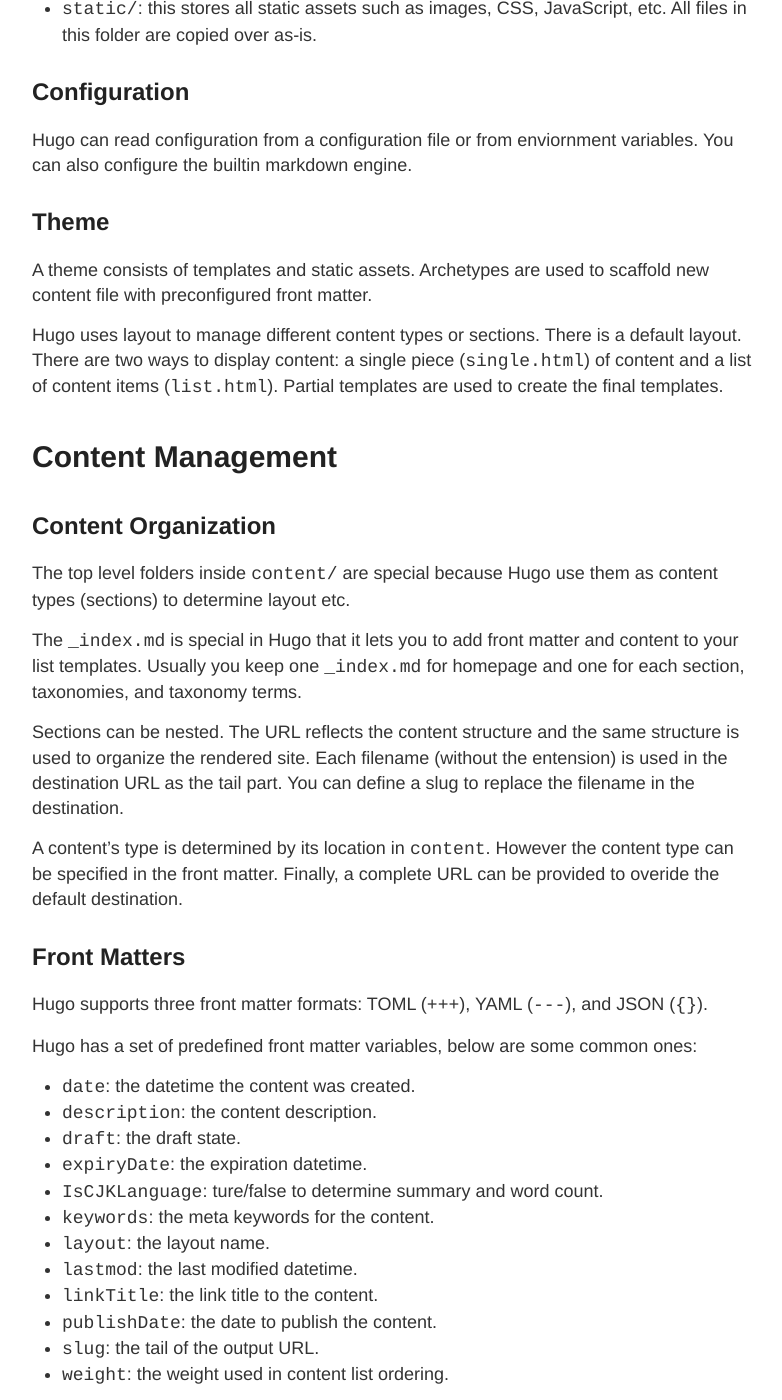
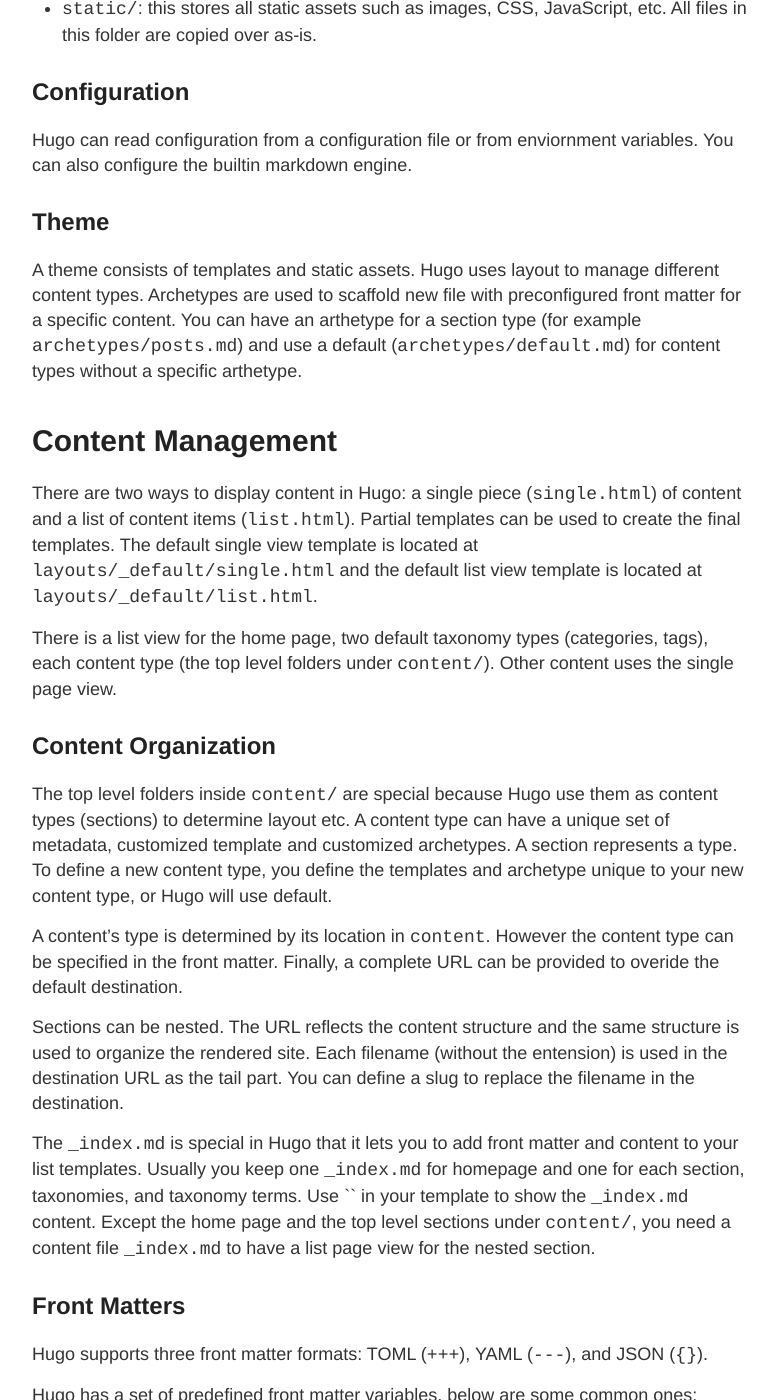
Before and after one commit to YingLiu4203/old-dev-blog, a Jekyll site: the page built from _posts/2018-02-02-hugo-note.md, in a window 1280 px wide and 1400 px high, scrolled down 1041 px. Shown: the whole window, without its empty margins (248-1030 px from the left). Built offline with Jekyll 4.4.1, drawn with Linux system fonts in a browser that asks for light colours; comment, search, counter and statistics services are not loaded; some of the changed text lies outside the part shown.

Commit message:
add  content management and menus

````diff
--- a/_posts/2018-02-02-hugo-note.md
+++ b/_posts/2018-02-02-hugo-note.md
@@ -34,21 +34,23 @@ Hugo can read configuration from a configuration file or from enviornment variab
 
 ## Theme
 
-A theme consists of templates and static assets. Archetypes are used to scaffold new content file with preconfigured front matter.
-
-Hugo uses layout to manage different content types or sections. There is a default layout. There are two ways to display content: a single piece (`single.html`) of content and a list of content items (`list.html`). Partial templates are used to create the final templates.
+A theme consists of templates and static assets. Hugo uses layout to manage different content types. Archetypes are used to scaffold new file with preconfigured front matter for a specific content. You can have an arthetype for a section type (for example `archetypes/posts.md`) and use a default (`archetypes/default.md`) for content types without a specific arthetype.
 
 # Content Management
 
+There are two ways to display content in Hugo: a single piece (`single.html`) of content and a list of content items (`list.html`). Partial templates can be used to create the final templates. The default single view template is located at `layouts/_default/single.html` and the default list view template is located at `layouts/_default/list.html`.
+
+There is a list view for the home page, two default taxonomy types (categories, tags), each content type (the top level folders under `content/`). Other content uses the single page view.
+
 ## Content Organization
 
-The top level folders inside `content/` are special because Hugo use them as content types (sections) to determine layout etc.
+The top level folders inside `content/` are special because Hugo use them as content types (sections) to determine layout etc.  A content type can have a unique set of metadata, customized template and customized archetypes. A section represents a type. To define a new content type, you define the templates and archetype unique to your new content type, or Hugo will use default.
 
-The `_index.md` is special in Hugo that it lets you to add front matter and content to your list templates. Usually you keep one `_index.md` for homepage and one for each section, taxonomies, and taxonomy terms.
+A content's type is determined by its location in `content`. However the content type can be specified in the front matter. Finally, a complete URL can be provided to overide the default destination.
 
 Sections can be nested. The URL reflects the content structure and the same structure is used to organize the rendered site. Each filename (without the entension) is used in the destination URL as the tail part. You can define a slug to replace the filename in the destination.
 
-A content's type is determined by its location in `content`. However the content type can be specified in the front matter. Finally, a complete URL can be provided to overide the default destination.
+The `_index.md` is special in Hugo that it lets you to add front matter and content to your list templates. Usually you keep one `_index.md` for homepage and one for each section, taxonomies, and taxonomy terms. Use `{{ .Content }}` in your template to show the `_index.md` content. Except the home page and the top level sections under `content/`, you need a content file `_index.md` to have a list page view for the nested section.
 
 ## Front Matters
 
@@ -71,24 +73,44 @@ Hugo has a set of predefined front matter variables, below are some common ones:
 
 User-defined fields are palced into a single `.Params` variable.
 
-## Site Variables
+## Variables
 
 Hugo's templates use content variables to generate views. There are several types of variables.
 
 * Site variables: most are defined in site's configuraiton. Hugo provides a number of build-in variables for convenient access to site variables. For example, use `.Langugage` in a page to access `.Site.Language`.
 * Page variables: most are defined in a content file's front matter, derived from the content file location, or extracted from the content body.
 
-## Sections and Content Types
-
-In `content`, sections can be nested as deeply as you need. The lower-most section needs a content file `_index.md`.
-
-A content type can have a unique set of metadata, customized template and customized archetypes. A section represents a type. To define a new content type, you define the templates and archetype unique to your new content type, or Hugo will use default.
-
 ## Taxonomies
 
-Hugo use taxonomy to classify content. A taxonomy is a categorization that can be used to classify content. A taxonomy has many terms (keys). The pages that are assciated with a term is called the term's value.
+Hugo use taxonomy to classify content. A taxonomy is a categorization that can be used to classify content. A taxonomy has many terms (keys). The pages assciated with a term are values of the term.
 
-Hugo comes with two default taxonomies: tags and categeories. To create a new taxonomies, add a line of `singular: "plural"` to the `taxonomies` in configuraiton file. For example, `series: "series"`. Then assign content to a taxonomy in its front matter.
+Hugo comes with two default taxonomies: tags and categeories. To create a new taxonomy, add a line of `singular: "plural"` to the `taxonomies` in configuraiton file. For example, `series: "series"`. Then assign content to a taxonomy in its front matter.
+
+## Menus
+
+Hugo has a menu system that consists of a site menu variable (`.Site.Menus` is a named array of menu entries) used by any number of menu templates. [Menu variables](https://gohugo.io/variables/menus/) can be defined via front matter key `menu` and site config file key `menu.[menu-name]`.
+
+Hugo allows you to create a section menu quickly with a simple config. To add other menus, you need manully create menu entries. There are three ways to create menus:
+
+### Enable Section Menu
+
+Hugo makes it easy to display a section menu. First, configure `sectionPagesMenu = "main"` in your site config. The "main" could be any name that will be used in your menu templates. Then, create your menu template and use it in your layout template file:
+
+```html
+{{ range .Site.Menus.main }}
+    <a href="{{ .URL }}" title="{{ .Title }}">{{ .Name }}</a>
+{{ end }}
+```
+
+### Add Menu Entry in Front Matter
+
+First you can add a content to menu by defining menu entries in the front matter of a content page. The menu entry points to the page it is defined.
+
+Then you can use the menu varaibles in your menu template. The templae access to the `.Page` variable from a menu entry.
+
+### Add Menu Entry in Site Config
+
+If you use site config method, you need to specify the menu entry name, url, and other values. Once defined, you can use the menu entry in a menu template.
 
 ## Summaries
 
@@ -118,7 +145,11 @@ For home page, the filename could be `index`, `home`, `list`.
 
 ## Base Template and Blocks
 
-You use base template to define outer shell of your master templates. Use `{{ block "block-name" . }}` to include a block. Use `{{ define "block-name" }} ... {{ end }}` to define a block.
+Hugo let you use base template to define outer shell of your master templates. If defined, all templates or templates of a specific type will be created from the base template of that type. The name and localtion are used to find the base template: `/layouts/[section/]<TYPE>-baseof.html`, `/layouts/[section/]<TYPE>/baseof.html`, `/layouts/[{section|_default}/baseof.html`, and etc. For example, `/layouts/_default/baseof.html` will be the base template for all content templates.
+
+In base template, use `{{ block "block-name" . }}` to include a block defined by other layout templates. Use `{{ define "block-name" }} ... {{ end }}` to define a block in a layout template.
+
+Base template and blocks give you a flexible way to create your templates.
 
 ## Different Templates
 
````
Also changed, not shown: other parts of _posts/2018-02-02-hugo-note.md (+7 -2 lines).
